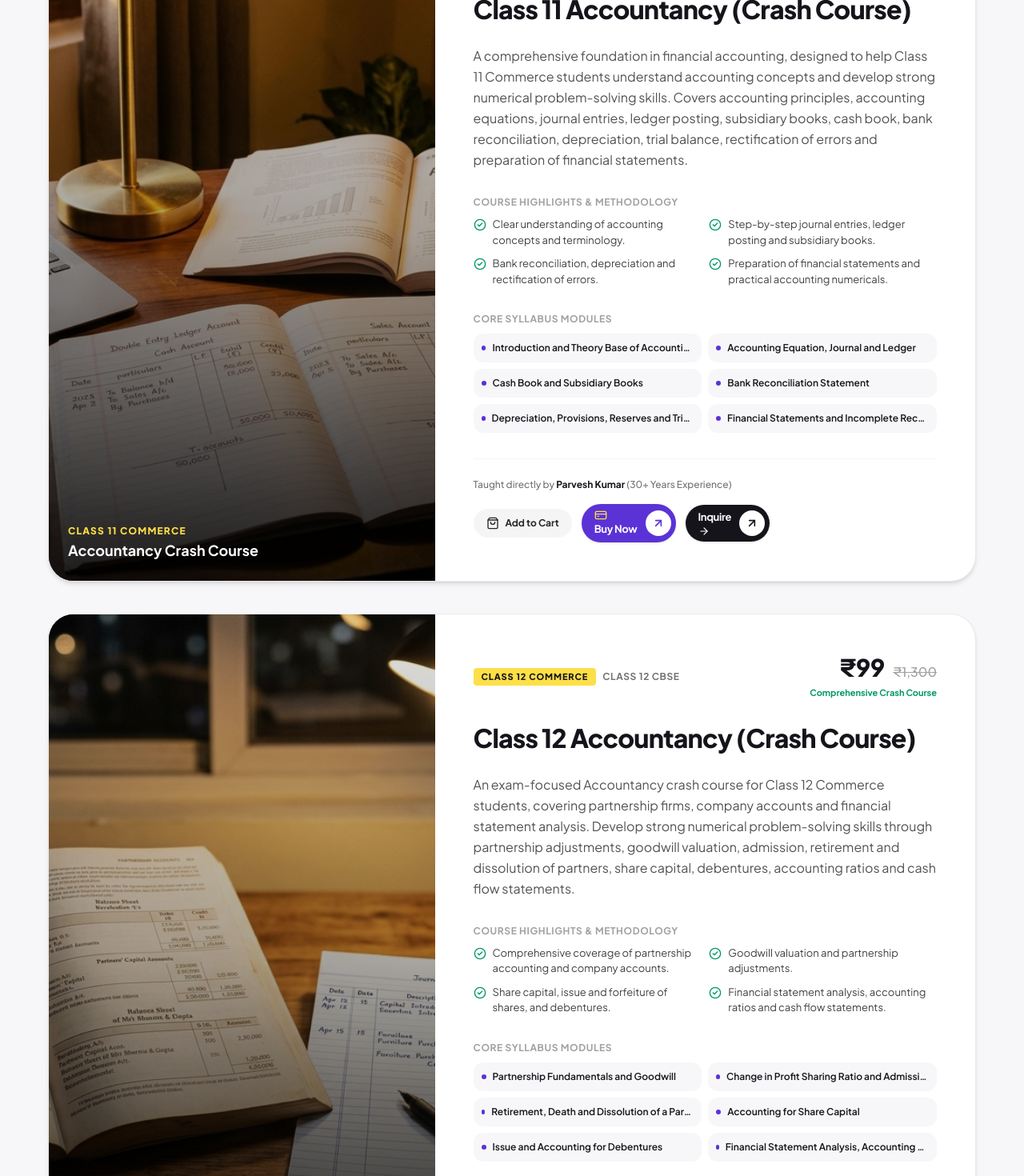
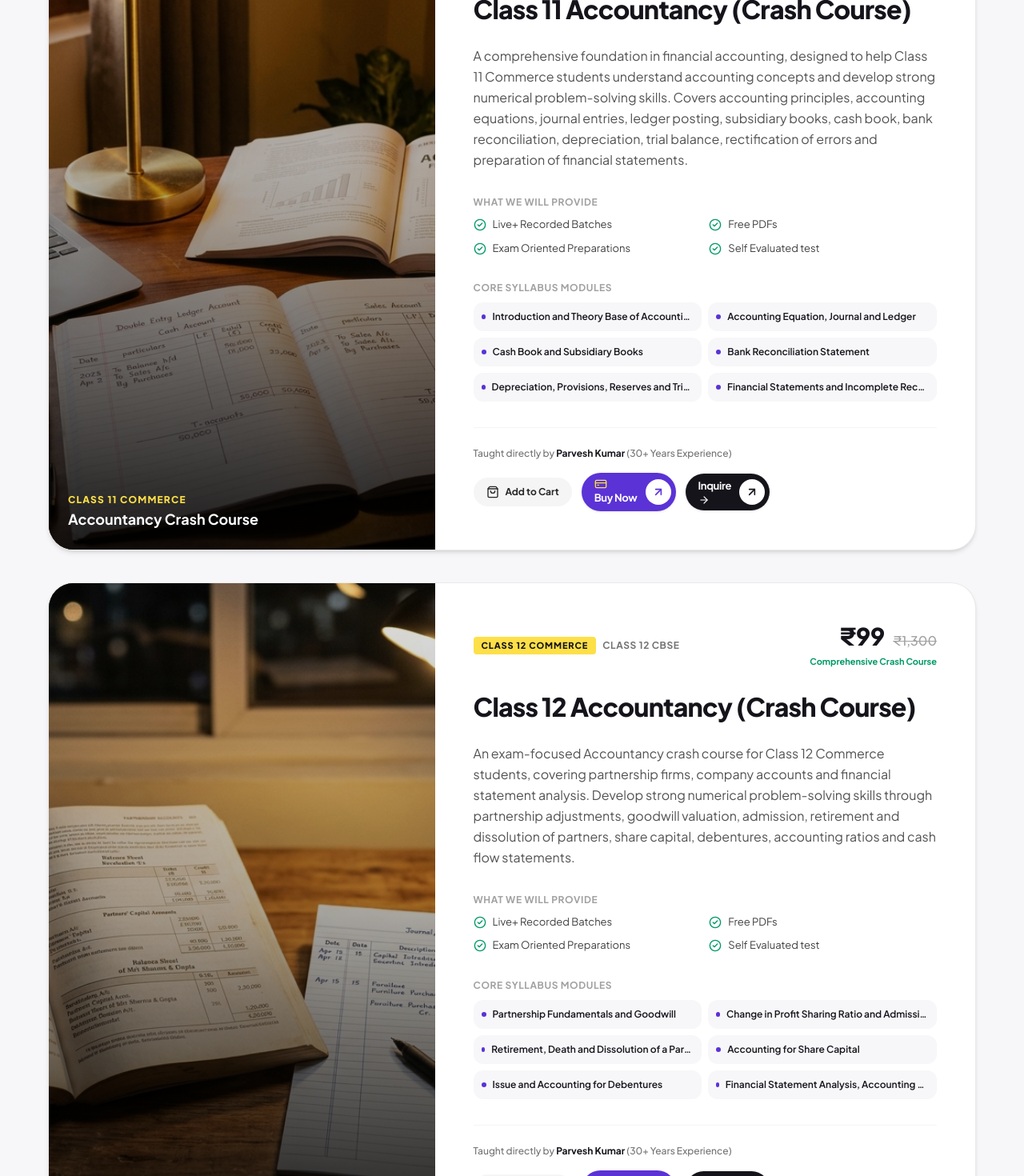
Before and after one commit to Orionkaze/Prince-Commerce-Hub, a Next.js app: page /courses in a window 1280 px wide. Shown: the part 861-2331 px from the top of the page at 80% size. Built offline with nearby package versions, Linux system fonts and the light colour scheme; no server answers; the database is empty.

Commit message:
feat: add courses page and service module

```diff
--- a/src/app/courses/page.tsx
+++ b/src/app/courses/page.tsx
@@ -51,10 +51,10 @@ const DEFAULT_COURSES: CourseRecord[] = [
       "Financial Statements and Incomplete Records",
     ],
     highlights: [
-      "Clear understanding of accounting concepts and terminology.",
-      "Step-by-step journal entries, ledger posting and subsidiary books.",
-      "Bank reconciliation, depreciation and rectification of errors.",
-      "Preparation of financial statements and practical accounting numericals.",
+      "Live+ Recorded Batches",
+      "Free PDFs",
+      "Exam Oriented Preparations",
+      "Self Evaluated test",
     ],
     created_at: "2026-11-22T11:06:09.150Z",
     updated_at: "2026-11-23T12:00:00.000Z",
@@ -82,10 +82,10 @@ const DEFAULT_COURSES: CourseRecord[] = [
       "Financial Statement Analysis, Accounting Ratios and Cash Flow Statement",
     ],
     highlights: [
-      "Comprehensive coverage of partnership accounting and company accounts.",
-      "Goodwill valuation and partnership adjustments.",
-      "Share capital, issue and forfeiture of shares, and debentures.",
-      "Financial statement analysis, accounting ratios and cash flow statements.",
+      "Live+ Recorded Batches",
+      "Free PDFs",
+      "Exam Oriented Preparations",
+      "Self Evaluated test",
     ],
     created_at: "2026-11-22T11:06:09.150Z",
     updated_at: "2026-11-23T12:00:00.000Z",
@@ -459,11 +459,11 @@ export default function CoursesPage() {
                           {course.description}
                         </p>
 
-                        {/* 3. & 4. COURSE HIGHLIGHTS & METHODOLOGY */}
+                        {/* 3. & 4. WHAT WE WILL PROVIDE */}
                         {course.highlights && course.highlights.length > 0 && (
                           <div className="space-y-2.5 pt-2">
                             <div className="text-xs font-bold uppercase tracking-wider text-neutral-400">
-                              COURSE HIGHLIGHTS &amp; METHODOLOGY
+                              WHAT WE WILL PROVIDE
                             </div>
                             <div className="grid grid-cols-1 sm:grid-cols-2 gap-2.5">
                               {course.highlights.map((h: string, i: number) => (
--- a/src/services/courses.ts
+++ b/src/services/courses.ts
@@ -96,10 +96,10 @@ export async function getCourseWithCurriculum(courseIdOrSlug: string) {
           "Financial Statements and Incomplete Records",
         ],
         highlights: [
-          "Clear understanding of accounting concepts and terminology.",
-          "Step-by-step journal entries, ledger posting and subsidiary books.",
-          "Bank reconciliation, depreciation and rectification of errors.",
-          "Preparation of financial statements and practical accounting numericals.",
+          "Live+ Recorded Batches",
+          "Free PDFs",
+          "Exam Oriented Preparations",
+          "Self Evaluated test",
         ],
         created_at: new Date().toISOString(),
         updated_at: new Date().toISOString(),
@@ -128,10 +128,10 @@ export async function getCourseWithCurriculum(courseIdOrSlug: string) {
           "Financial Statement Analysis, Accounting Ratios and Cash Flow Statement",
         ],
         highlights: [
-          "Comprehensive coverage of partnership accounting and company accounts.",
-          "Goodwill valuation and partnership adjustments.",
-          "Share capital, issue and forfeiture of shares, and debentures.",
-          "Financial statement analysis, accounting ratios and cash flow statements.",
+          "Live+ Recorded Batches",
+          "Free PDFs",
+          "Exam Oriented Preparations",
+          "Self Evaluated test",
         ],
         created_at: new Date().toISOString(),
         updated_at: new Date().toISOString(),
```
